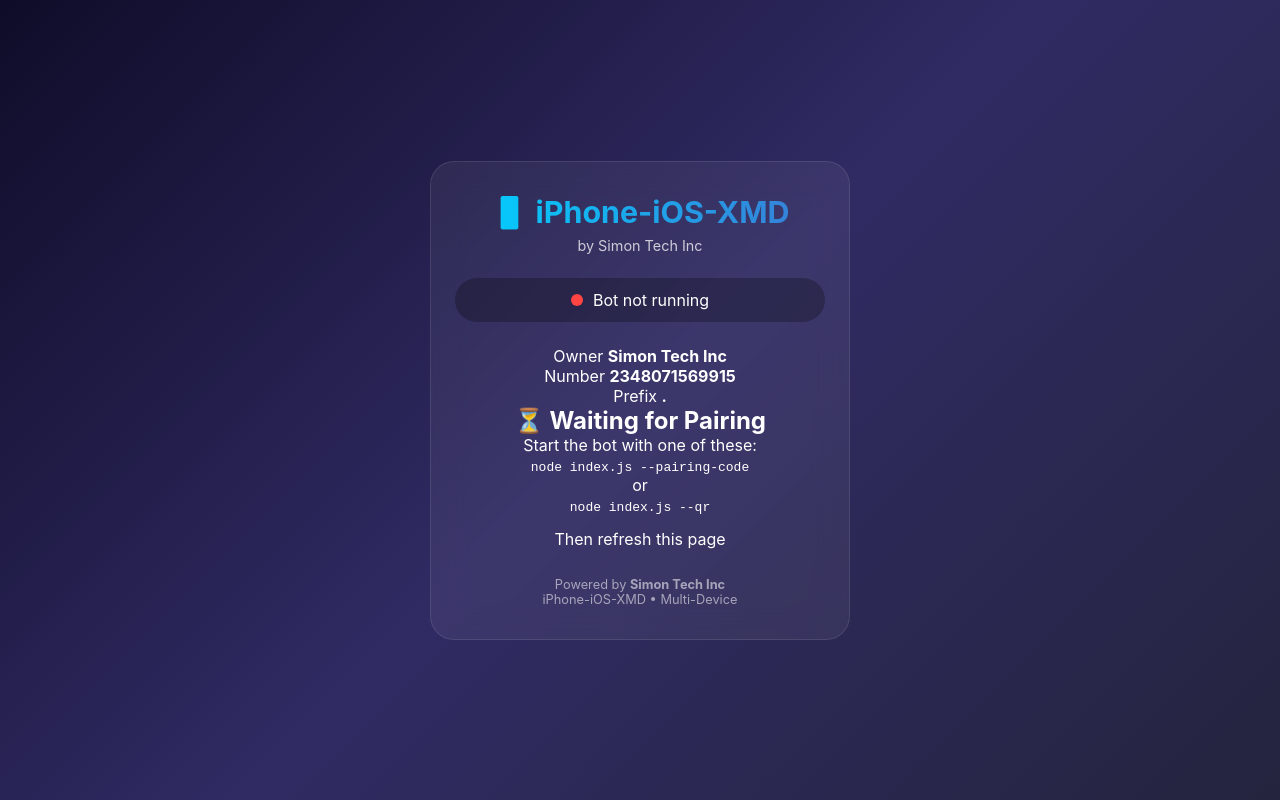
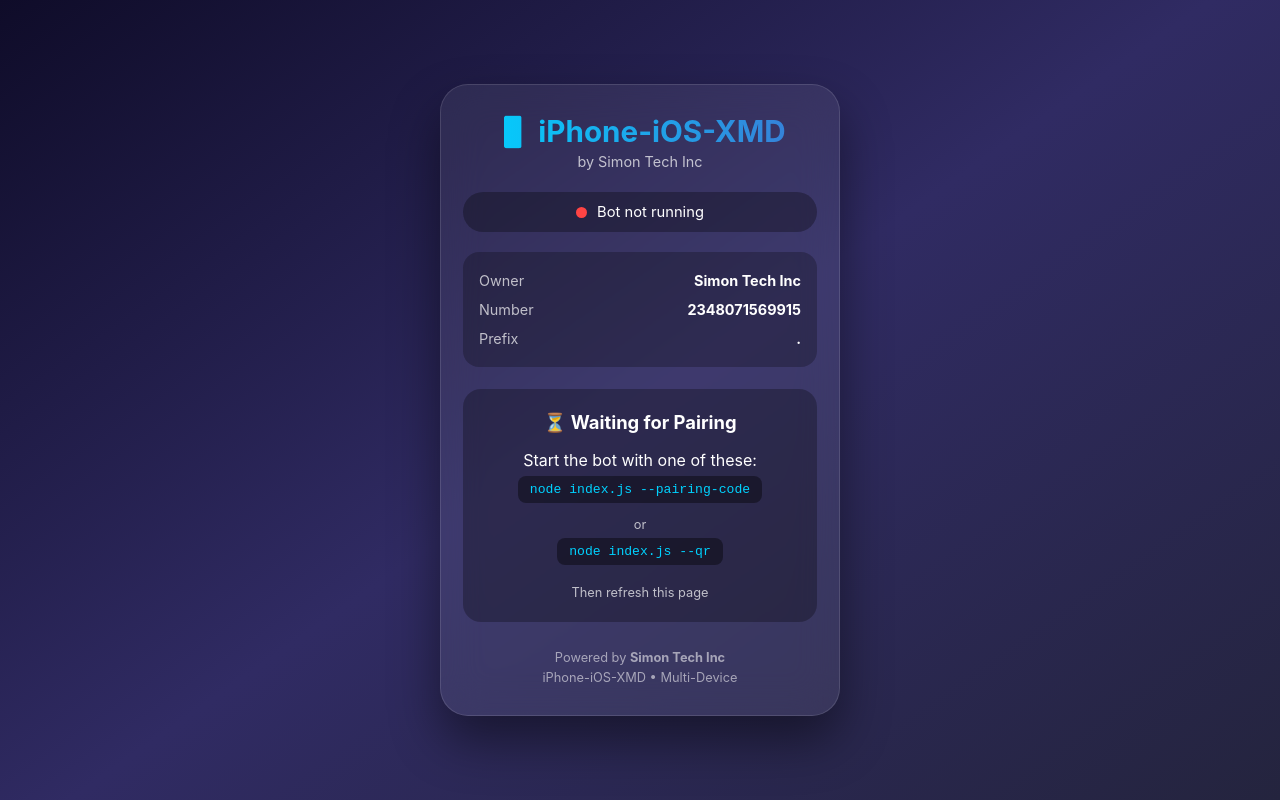
Before and after one commit to Simontechempire/IPHONE-IOS-XMD, a website: page public/index.html in a window 1280 px wide. Drawn offline with Linux system fonts and the light colour scheme; no server answers.

Commit message:
Refactor styles in public/style.css
Updated various styles including background gradients, container dimensions, and text properties for improved aesthetics.

```diff
--- a/public/style.css
+++ b/public/style.css
@@ -2,7 +2,7 @@
 
 body {
   font-family: -apple-system, BlinkMacSystemFont, 'Segoe UI', Roboto, sans-serif;
-  background: linear-gradient(135deg, #0f0c29, #302b63, #24243e);
+  background: linear-gradient(145deg, #0f0c29, #302b63, #24243e);
   color: #fff;
   min-height: 100vh;
   display: flex;
@@ -13,78 +13,122 @@
 
 .container {
   width: 100%;
-  max-width: 420px;
-  background: rgba(255,255,255,0.06);
-  backdrop-filter: blur(16px);
-  border-radius: 24px;
-  border: 1px solid rgba(255,255,255,0.1);
-  padding: 32px 24px;
+  max-width: 400px;
+  background: rgba(255,255,255,0.07);
+  backdrop-filter: blur(20px);
+  border-radius: 28px;
+  border: 1px solid rgba(255,255,255,0.12);
+  padding: 28px 22px;
   text-align: center;
+  box-shadow: 0 25px 50px rgba(0,0,0,0.45);
 }
 
 .header h1 {
-  font-size: 1.9rem;
+  font-size: 1.85rem;
   background: linear-gradient(90deg, #00d2ff, #3a7bd5);
   -webkit-background-clip: text;
   -webkit-text-fill-color: transparent;
-  margin-bottom: 6px;
+  margin-bottom: 4px;
 }
 
-.subtitle { font-size: 0.9rem; opacity: 0.75; margin-bottom: 24px; }
+.subtitle { font-size: 0.9rem; opacity: 0.7; margin-bottom: 22px; }
 
 .status-card {
   display: flex;
   align-items: center;
   justify-content: center;
   gap: 10px;
-  background: rgba(0,0,0,0.25);
-  padding: 12px 18px;
+  background: rgba(0,0,0,0.3);
+  padding: 11px 18px;
   border-radius: 50px;
-  margin-bottom: 24px;
+  margin-bottom: 20px;
+  font-size: 0.92rem;
 }
 
 .status-dot {
-  width: 12px;
-  height: 12px;
+  width: 11px;
+  height: 11px;
   border-radius: 50%;
-  background: #888;
+  background: #777;
 }
-.status-dot.online { background: #00ff88; box-shadow: 0 0 10px #00ff88; }
-.status-dot.waiting { background: #ffcc00; box-shadow: 0 0 10px #ffcc00; }
+.status-dot.online { background: #00ff88; box-shadow: 0 0 12px #00ff88; }
+.status-dot.waiting { background: #ffcc00; box-shadow: 0 0 12px #ffcc00; animation: pulse 1.5s infinite; }
 .status-dot.offline { background: #ff4444; }
 
-.info {
-  text-align: left;
-  background: rgba(0,0,0,0.2);
-  padding: 16px;
-  border-radius: 14px;
-  margin-bottom: 24px;
-  font-size: 0.92rem;
-  line-height: 1.7;
+@keyframes pulse {
+  0%, 100% { opacity: 1; }
+  50% { opacity: 0.45; }
 }
 
-.code-box {
-  font-size: 2.4rem;
-  font-weight: 700;
-  letter-spacing: 8px;
+.info-box {
+  background: rgba(0,0,0,0.25);
+  border-radius: 16px;
+  padding: 14px 16px;
+  margin-bottom: 22px;
+  text-align: left;
+}
+
+.info-row {
+  display: flex;
+  justify-content: space-between;
+  padding: 6px 0;
+  font-size: 0.9rem;
+}
+.info-row span { opacity: 0.7; }
+
+.card {
+  background: rgba(0,0,0,0.28);
+  border-radius: 18px;
+  padding: 22px 16px;
+  margin-bottom: 8px;
+}
+.card h2 { font-size: 1.15rem; margin-bottom: 16px; }
+.card.success {
+  background: rgba(0,255,136,0.1);
+  border: 1px solid rgba(0,255,136,0.25);
+}
+
+.code-display {
+  font-size: 2.5rem;
+  font-weight: 800;
+  letter-spacing: 5px;
+  font-family: monospace;
   background: linear-gradient(90deg, #00d2ff, #3a7bd5);
   -webkit-background-clip: text;
   -webkit-text-fill-color: transparent;
-  padding: 16px;
-  background-color: rgba(0,0,0,0.3);
+  padding: 14px 8px;
+  margin-bottom: 16px;
+  background-color: rgba(0,0,0,0.35);
   border-radius: 14px;
-  margin-bottom: 12px;
-  font-family: monospace;
 }
 
-#qrImage {
-  width: 220px;
-  height: 220px;
-  border-radius: 12px;
-  background: white;
-  padding: 10px;
-  margin: 0 auto 12px;
+.qr-wrapper {
+  background: #fff;
+  border-radius: 16px;
+  padding: 12px;
+  display: inline-block;
+  margin-bottom: 14px;
+}
+#qrImage { width: 210px; height: 210px; display: block; }
+
+.instruction { font-size: 0.84rem; line-height: 1.65; opacity: 0.85; }
+.instruction strong { color: #00d2ff; }
+
+code {
+  display: inline-block;
+  background: rgba(0,0,0,0.4);
+  padding: 6px 12px;
+  border-radius: 8px;
+  font-size: 0.82rem;
+  color: #00d2ff;
+  margin: 6px 0;
 }
 
-.hint { font-size: 0.82rem; opacity: 0.7; line-height: 1.5; }
-footer { margin-top: 28px; font-size: 0.8rem; opacity: 0.55; }
+.small { font-size: 0.8rem; opacity: 0.7; margin-top: 8px; }
+
+footer {
+  margin-top: 26px;
+  font-size: 0.8rem;
+  opacity: 0.55;
+  line-height: 1.5;
+                     }
```
